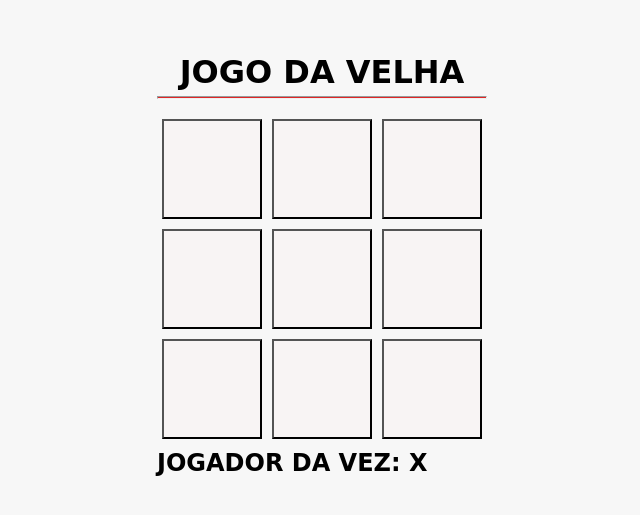
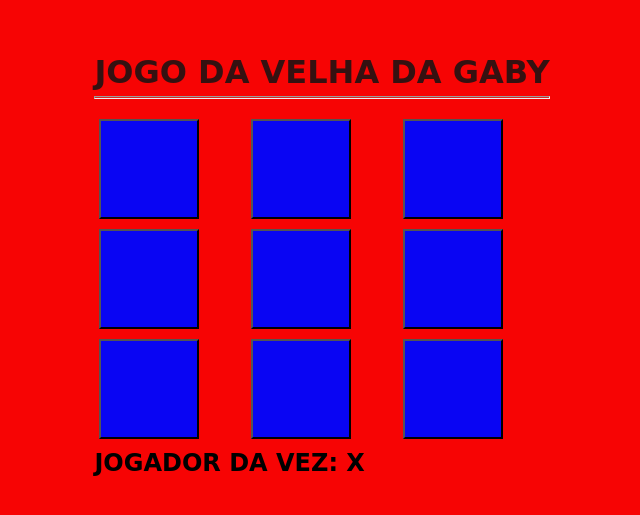
Before and after one commit to g-briele12/JogodaVelha, a plain HTML site: page index.html in a window 1280 px wide. Shown: the part 135-650 px from the top of the page, without its empty margins (318-958 px from the left). Drawn offline with Linux system fonts and the light colour scheme.

Commit message:
JOGO DA VELHA

```diff
--- a/index.html
+++ b/index.html
@@ -9,7 +9,7 @@
 </head>
 <body>
   <main>
-    <h1>JOGO DA VELHA</h1>
+    <h1>JOGO DA VELHA DA GABY</h1>
     <hr />
     <div class="game">
       <button data-i="1"></button>
--- a/style.css
+++ b/style.css
@@ -10,7 +10,7 @@
     display: flex;
     align-items: center;
     justify-content: center;
-    background: #f7f7f7;
+    background: #f70404;
   }
 
   main {
@@ -21,6 +21,7 @@
 
   h1 {
     text-align: center;
+    color: rgba(20, 20, 20, 0.856);
   }
 
   hr {
@@ -41,11 +42,10 @@
     margin: 5px;
     cursor: pointer;
     font-size: 50px;
-    background: #f8f4f4;
+    background: #0905f3;
   }
 
 Adicionar comentário para a turma...
-
 
 Aviso: "Códigos html: <!DOCTYPE html> <html…"
 IVAN GABRIEL HUK VACHACK
```
